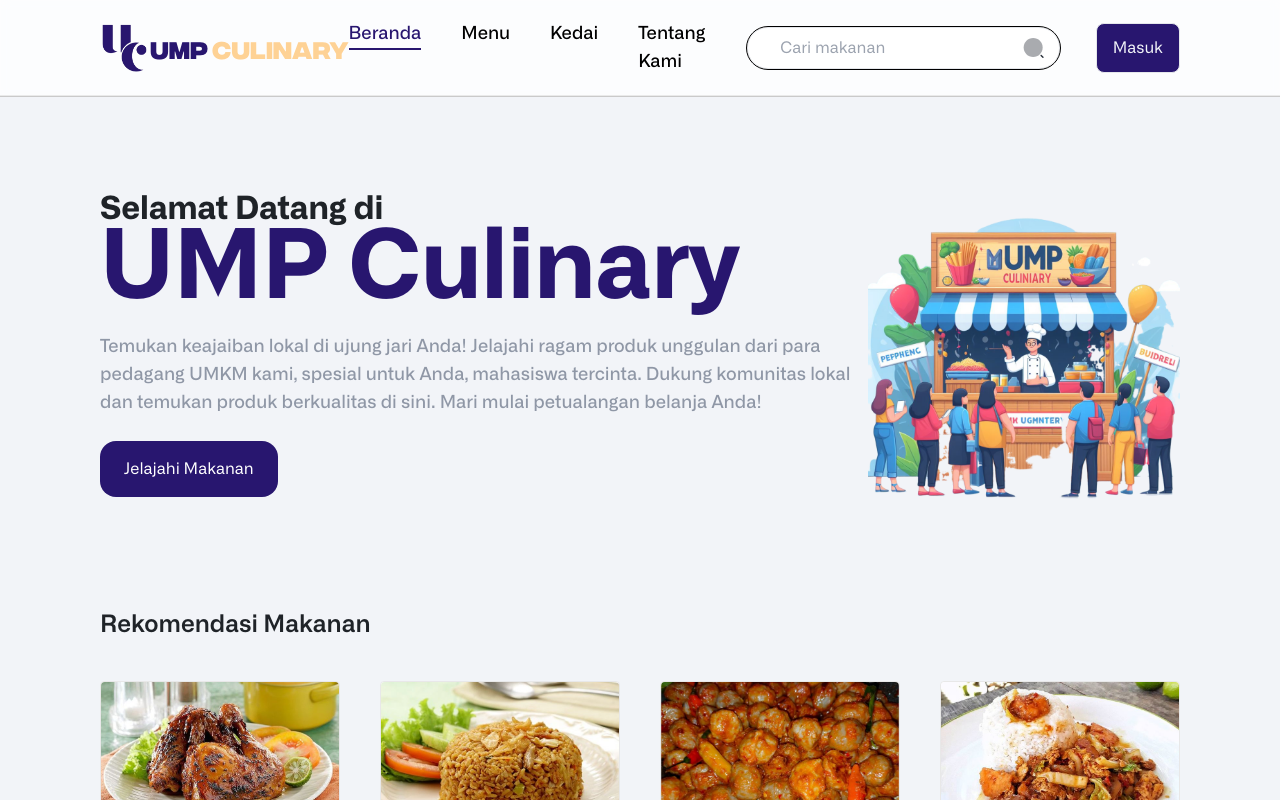
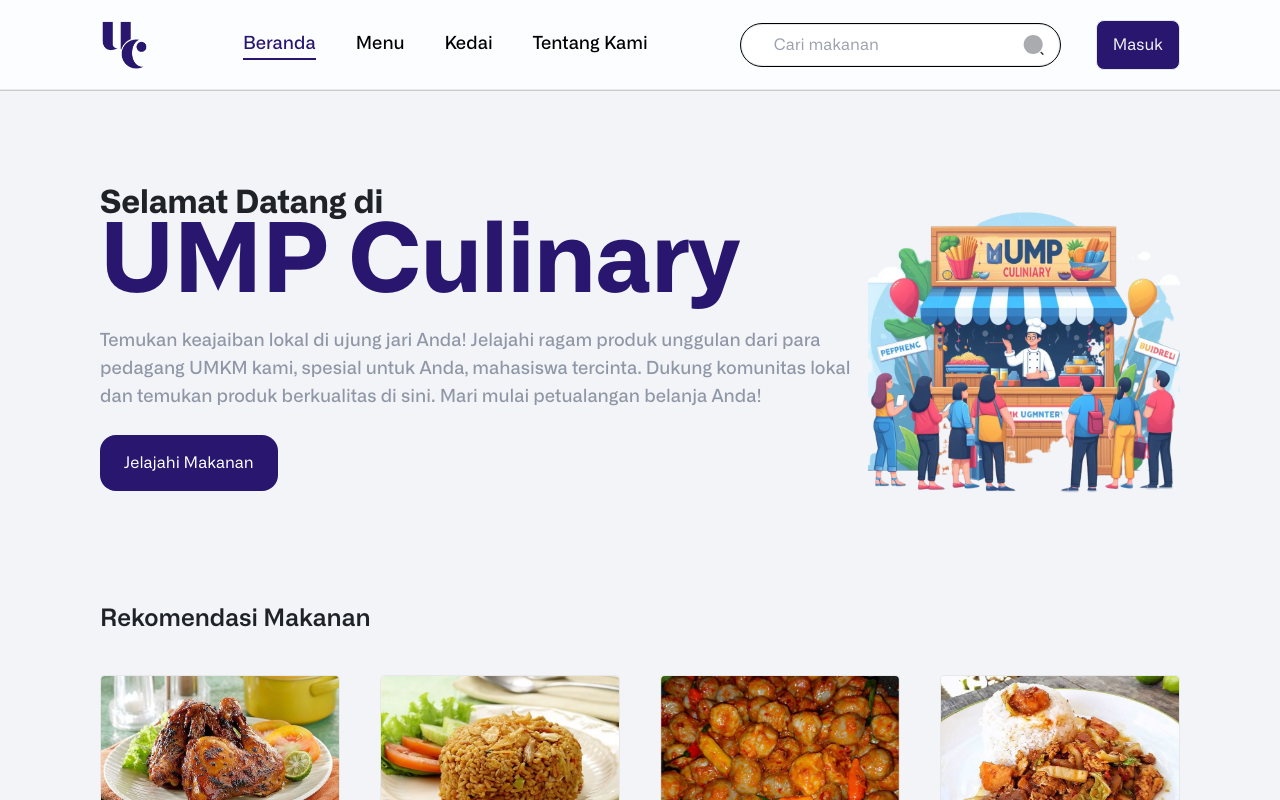
Before and after one commit to vikifsyh/ump-culinary, a Next.js app: page / in a window 1280 px wide. Shown: the top 800 px of the page. Built offline with nearby package versions, Linux system fonts and the light colour scheme.

Commit message:
refactor:logo

```diff
--- a/app/component/Navbar.tsx
+++ b/app/component/Navbar.tsx
@@ -32,10 +32,10 @@ export default function Navbar() {
         <div className="w-[50px] h-auto">
           <Image alt="ump-culinary" src={Logo} />
         </div>
-        <h1 className={`flex gap-1 ${myFontIntegral.className} text-2xl`}>
+        {/* <h1 className={`flex gap-1 ${myFontIntegral.className} text-2xl`}>
           <span className="text-primary">UMP</span>{" "}
           <span className="text-secondary">CULINARY</span>
-        </h1>
+        </h1> */}
       </Link>
 
       <div className="lg:hidden flex justify-between items-center w-full">
@@ -49,10 +49,10 @@ export default function Navbar() {
           <div className="w-[50px] h-auto">
             <Image alt="ump-culinary" src={Logo} />
           </div>
-          <h1 className={`flex gap-1 ${myFontIntegral.className} text-2xl`}>
+          {/* <h1 className={`flex gap-1 ${myFontIntegral.className} text-2xl`}>
             <span className="text-primary">UMP</span>{" "}
             <span className="text-secondary">CULINARY</span>
-          </h1>
+          </h1> */}
         </Link>
         <div
           className="cursor-pointer"
```
